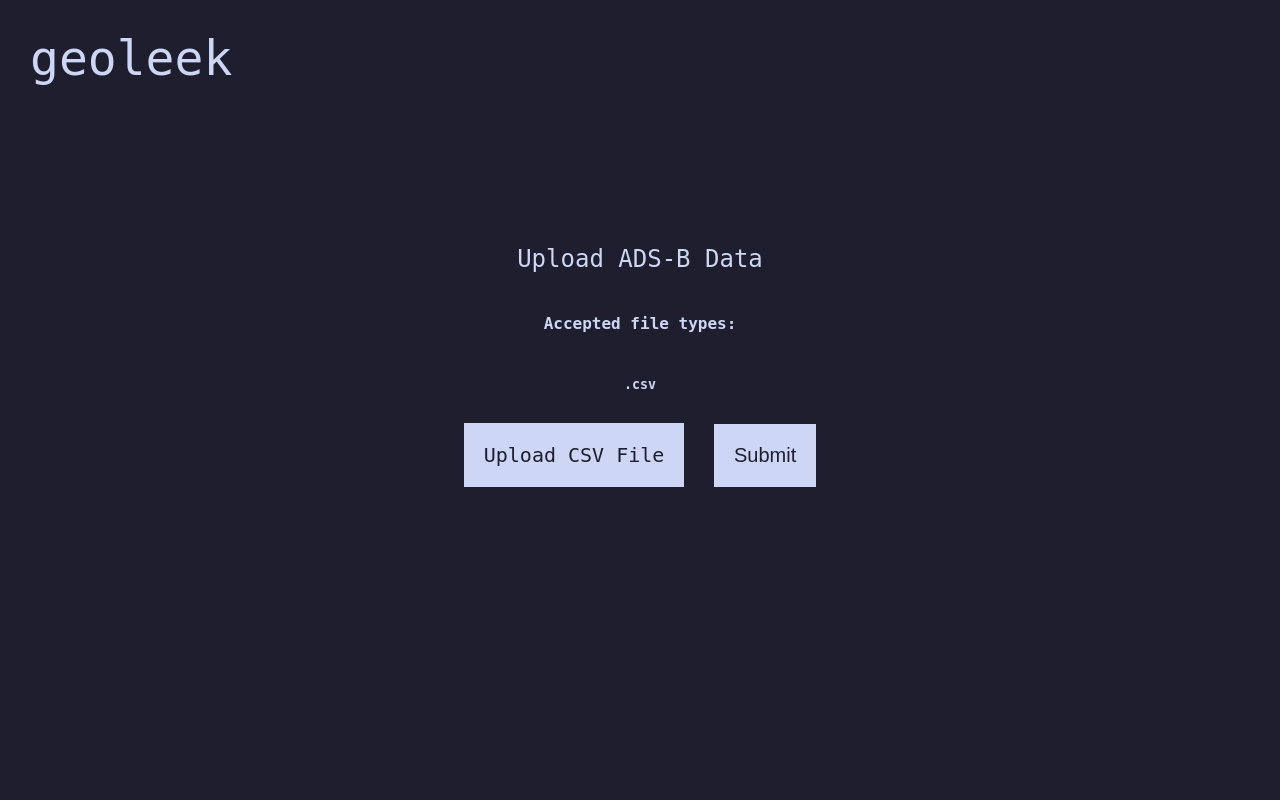
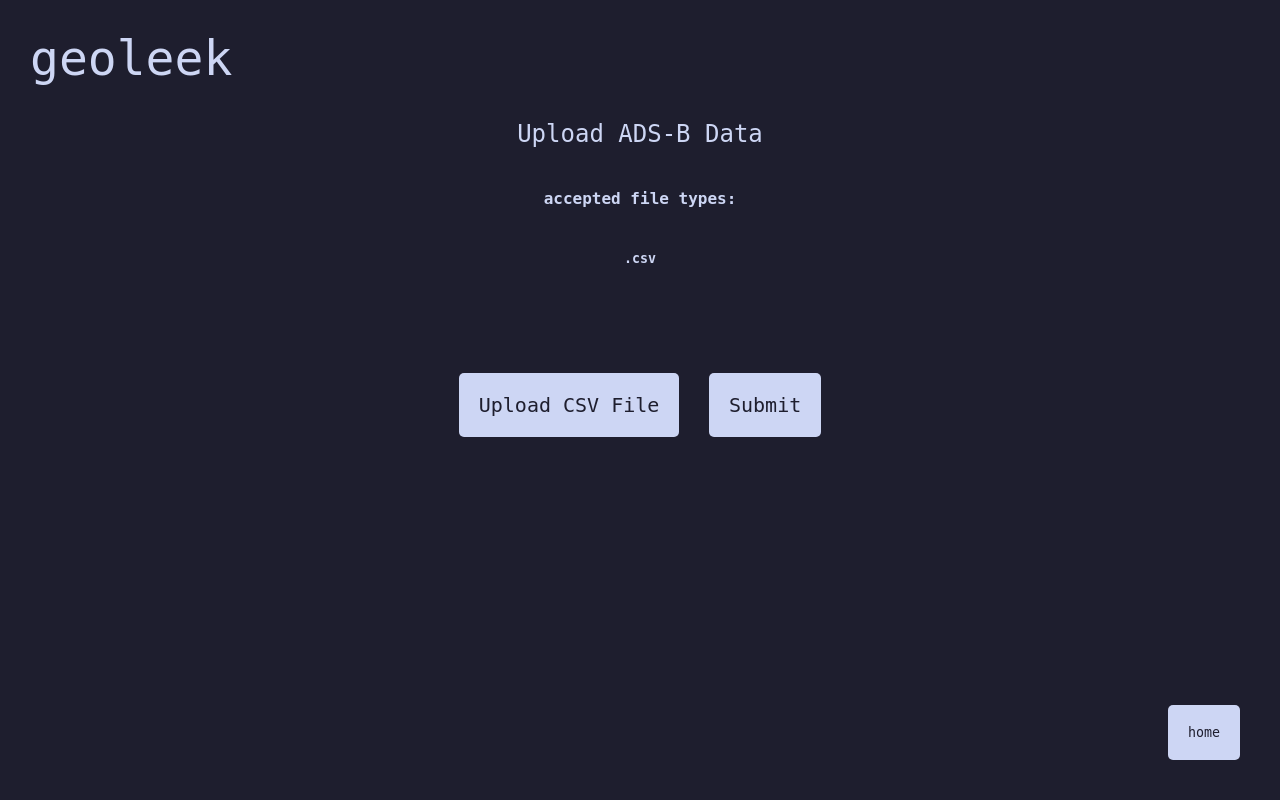
Before and after one commit to loganbarnhart01/TDOA-FDOA-Simulation, a Flask app: page /upload in a window 1280 px wide. Run offline with Flask 3, Linux system fonts and the light colour scheme.

Commit message:
upload/html visual updates

```diff
--- a/user_interface_webapp/templates/upload.html
+++ b/user_interface_webapp/templates/upload.html
@@ -17,12 +17,13 @@
             font-family: 'monospace';
             background-color: #1e1e2e;
             color: #cdd6f4;
+            position: relative; /* Set position to relative */
         }
 
         .button-container {
             display: flex;
             flex-direction: column;
-            margin-top: 20px; /* Increased top margin for spacing */
+            margin-top: 65px; /* Increased top margin for spacing */
             opacity: 0; /* Initially set opacity to 0 */
         }
 
@@ -41,6 +42,8 @@
             text-align: center;
             text-decoration-color: #cdd6f4;
             animation: fadeInUp 1s forwards; /* Apply fadeInUp animation */
+            border-radius: 5px; /* Match border radius of other buttons */
+            font-family: 'monospace';
         }
 
         .button:hover {
@@ -65,6 +68,25 @@
         .submit-container {
             display: flex;
             justify-content: center; /* Center horizontally */
+            margin-top: 25px;
+        }
+
+        /* Styles for the home button */
+        #homeButton {
+            font-family: 'monospace';
+            background-color: #cdd6f4;
+            color: #1e1e2e;
+            border: none;
+            cursor: pointer;
+            padding: 20px;
+            margin: 10px;
+            border-radius: 5px; /* Match border radius of other buttons */
+            position: fixed; /* Position the button relative to the browser window */
+            bottom: 30px; /* Distance from the bottom of the window */
+            right: 30px; /* Distance from the right side of the window */
+        }
+        form {
+            margin-top: 75px; /* Add margin-top to move the buttons down */
         }
     </style>
 
@@ -73,8 +95,8 @@
      <!--Prompt user to upload data -->
      <header id="header">geoleek</header>
      <subtitle>Upload ADS-B Data</subtitle>
-     <h4>Accepted file types: </h4>
-     <h5>.csv</h5>
+     <h4>accepted file types: </h4>
+    <h5 style="margin: top 0;">.csv</h5>
 
      <form action="/upload" method="post" enctype="multipart/form-data">
         <label for="fileUpload" class="button">Upload CSV File</label>
@@ -83,8 +105,11 @@
     </form>
 
      <div class="button-container">
-         <a href="#">Affiliated Text 1</a>
-         <a href="#">Affiliated Text 2</a>
+         <a href="#" class="button">Affiliated Text 1</a>
+         <a href="#" class="button">Affiliated Text 2</a>
      </div>
+
+     <!-- Return to home button -->
+     <button id="homeButton" onclick="window.location.href='/';">home</button>
  </body>
  </html>
```
Lines whose indentation alone changed are shown as unchanged.
